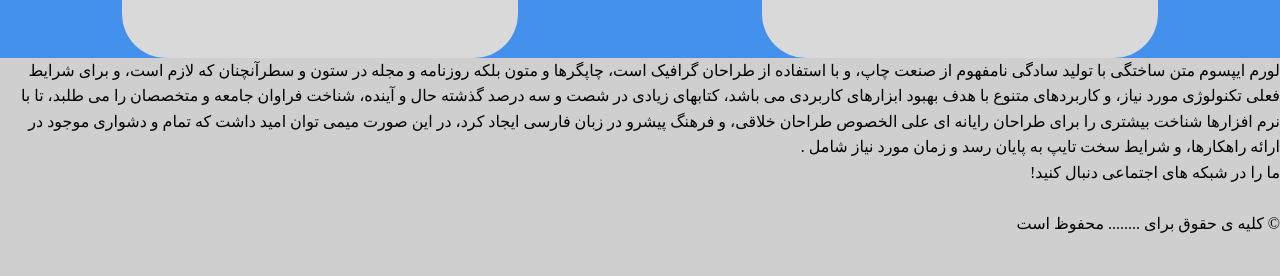
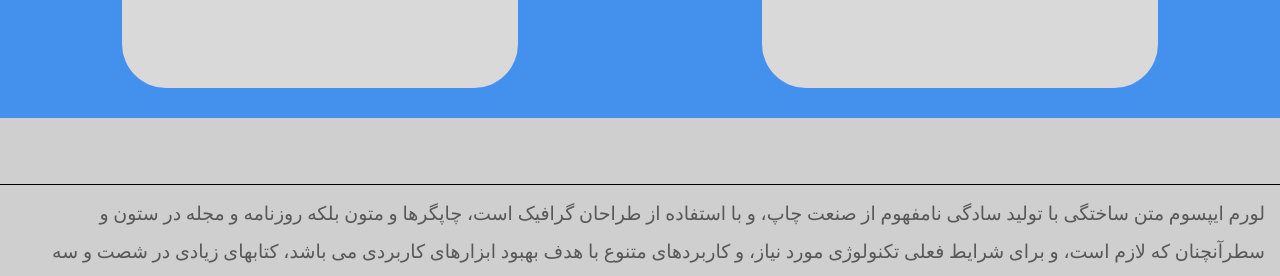
Before and after one commit to sam-th/Art-Gallery, a plain HTML site: page index.html in a window 1280 px wide. Shown: the part 2278-2554 px from the top of the page. Before the commit the page ends 2515 px from the top, so only its background shows below. Drawn offline with Linux system fonts and the light colour scheme; a web font is replaced by a local one.

Commit message:
footer styles added

```diff
--- a/css/index.css
+++ b/css/index.css
@@ -103,6 +103,7 @@
 .managers-div {
     background-color: var(--primary-color);
     color: var(--white-color);
+    padding: 3rem 0;
 }
 .managers-div__title {
     font-size: 3.7rem;
@@ -147,3 +148,50 @@
     padding: 2rem 1.5rem;
 }
 /* end managers section */
+/* start footer */
+.footer-div {
+    border-top: 1px solid var(--dark-color);
+    margin-top: 6.6rem;
+    display: flex;
+    flex-direction: column;
+}
+.footer-div__top {
+    color: var(--grey-color);
+    line-height: 2;
+    padding-top: 1rem;
+    padding: 1rem 1.5rem;
+    font-size: 1.9rem;
+}
+.footer-div__middle {
+    display: flex;
+    align-items: center;
+    justify-content: space-between;
+    padding-top: 1.2rem;
+    padding: 1rem 2rem;
+}
+.footer-div__middle-text {
+    font-size: 1.9rem;
+}
+.footer-div__middle-social-media {
+    display: flex;
+    align-items: center;
+}
+.footer-div__bottom-icon {
+    width: 25px;
+    height: 25px;
+    margin: 1rem;
+}
+.footer-div__bottom-icon-img {
+    width: 100%;
+    height: 100%;
+}
+.footer-div__bottom {
+    background-color: var(--primary-color);
+    color: var(--white-color);
+    text-align: center;
+    padding: 1.3rem 0;
+}
+.footer-div__bottom-copyright-text {
+    font-size: 1.9rem;
+}
+/* end fotter */
--- a/index.html
+++ b/index.html
@@ -17,6 +17,7 @@
                       <a href="#" class="nav-bar__right-link nav-bar__link">صفحه ی اصلی</a>
                       <a href="#" class="nav-bar__right-link nav-bar__link">درباره ی ما</a>
                       <a href="#" class="nav-bar__right-link nav-bar__link">تماس با مدیریت</a>
+                      <a href="#" class="nav-bar__right-link nav-bar__link">فروشگاه</a>
                   </div>
                   <div class="nav-bar__left">
                       <a href="#" class="nav-bar__left-link nav-bar__link">ورود / ثبت نام</a>
@@ -85,16 +86,18 @@
       <footer class="footer">
           <div class="footer-div">
               <div class="footer-div__top">
-                  لورم ایپسوم متن ساختگی با تولید سادگی نامفهوم از صنعت چاپ، و با استفاده از طراحان گرافیک است، چاپگرها و متون بلکه روزنامه و مجله در ستون و سطرآنچنان که لازم است، و برای شرایط فعلی تکنولوژی مورد نیاز، و کاربردهای متنوع با هدف بهبود ابزارهای کاربردی می باشد، کتابهای زیادی در شصت و سه درصد گذشته حال و آینده، شناخت فراوان جامعه و متخصصان را می طلبد، تا با نرم افزارها شناخت بیشتری را برای طراحان رایانه ای علی الخصوص طراحان خلاقی، و فرهنگ پیشرو در زبان فارسی ایجاد کرد، در این صورت میمی توان امید داشت که تمام و دشواری موجود در ارائه راهکارها، و شرایط سخت تایپ به پایان رسد و زمان مورد نیاز شامل .
+                  لورم ایپسوم متن ساختگی با تولید سادگی نامفهوم از صنعت چاپ، و با استفاده از طراحان گرافیک است، چاپگرها و متون بلکه روزنامه و مجله در ستون و سطرآنچنان که لازم است، و برای شرایط فعلی تکنولوژی مورد نیاز، و کاربردهای متنوع با هدف بهبود ابزارهای کاربردی می باشد، کتابهای زیادی در شصت و سه درصد گذشته حال و آینده، شناخت فراوان جامعه و متخصصان را می طلبد، تا با نرم افزارها شناخت بیشتری را برای طراحان رایانه ای علی الخصوص طراحان خلاقی، و فرهنگ پیشرو در زبان فارسی ایجاد کرد، در این صورت میمیمیمی توان امید داشت که تمام و دشواری موجود در ارائه راهکارها، و شرایط سخت تایپ به پایان رسد و زمان مورد نیاز شامل .
+                  لورم ایپسوم متن ساختگی با تولید سادگی نامفهوم از صنعت چاپ، و با استفاده از طراحان گرافیک است، چاپگرها و متون بلکه روزنامه و مجله در ستون و سطرآنچنان که لازم است، و برای شرایط فعلی تکنولوژی مورد نیاز، و کاربردهای متنوع با هدف بهبود ابزارهای کاربردی می باشد، کتابهای زیادی در شصت و سه درصد گذشته حال و آینده، شناخت فراوان جامعه و متخصصان را می طلبد، تا با نرم افزارها شناخت بیشتری را برای طراحان رایانه ای علی الخصوص طراحان خلاقی، و فرهنگ پیشرو در زبان فارسی ایجاد کرد، در این صورت میمیمیمی توان امید داشت که تمام و دشواری موجود در ارائه راهکارها، و شرایط سخت تایپ به پایان رسد و زمان مورد نیاز شامل .
+
               </div>
               <div class="footer-div__middle">
                   <div class="footer-div__middle-text">
                       ما را در شبکه های اجتماعی دنبال کنید!
                   </div>
                   <div class="footer-div__middle-social-media">
-                      <i class="footer-div__bottom-icon"><img src="./images/twitter.png" alt=""></i>
-                      <i class="footer-div__bottom-icon"><img src="./images/facebook.png" alt=""></i>
-                      <i class="footer-div__bottom-icon"><img src="./images/instagram.png" alt=""></i>
+                      <i class="footer-div__bottom-icon"><img src="./images/twitter.png" alt="" class="footer-div__bottom-icon-img"></i>
+                      <i class="footer-div__bottom-icon"><img src="./images/facebook.png" alt="" class="footer-div__bottom-icon-img"></i>
+                      <i class="footer-div__bottom-icon"><img src="./images/instagram.png" alt="" class="footer-div__bottom-icon-img"></i>
                   </div>
               </div>
               <div class="footer-div__bottom">
```
